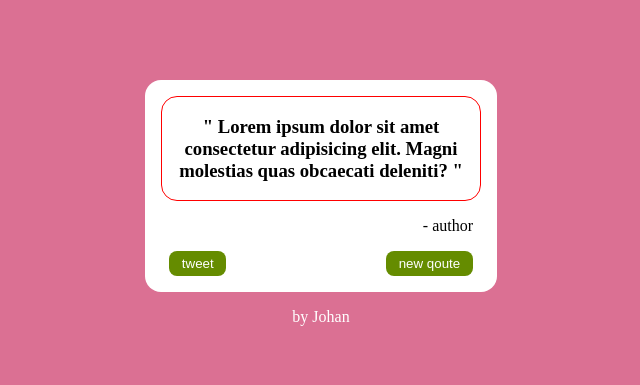
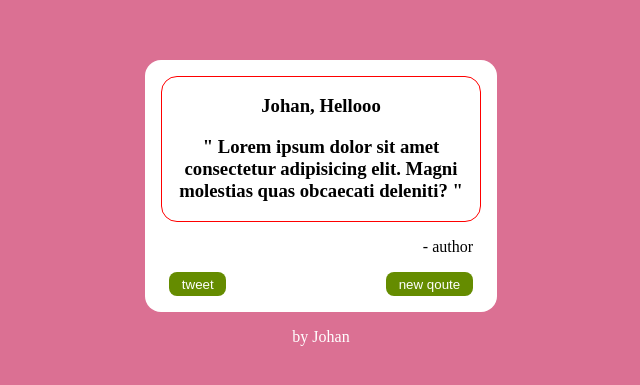
Before and after one commit to JohanCodeForFun/random-quote-machine, a React (Vite) app: page / in a window 1280 px wide. Shown: the part 189-574 px from the top of the page, without its empty margins (319-959 px from the left). Built offline with nearby package versions, Linux system fonts and the light colour scheme; no server answers.

Commit message:
pass props from parent to child component

```diff
--- a/src/App.jsx
+++ b/src/App.jsx
@@ -41,7 +41,7 @@ function App() {
   return (
     <>
       <div id="quote-box">
-        <QuoteComponent />
+        <QuoteComponent author="Johan" text="Hellooo"/>
         <ButtonComponent />
       </div>
       <FooterComponent />
--- a/src/components/QuoteComponent.jsx
+++ b/src/components/QuoteComponent.jsx
@@ -1,7 +1,10 @@
-const QuoteComponent = () => (
+import React from "react";
+
+const QuoteComponent = (props) => (
   <>
     <div id="text">
       <h3>
+        <p>{props.author}, {props.text}</p>
         &quot; Lorem ipsum dolor sit amet consectetur adipisicing elit. Magni
         molestias quas obcaecati deleniti? &quot;
       </h3>
```
